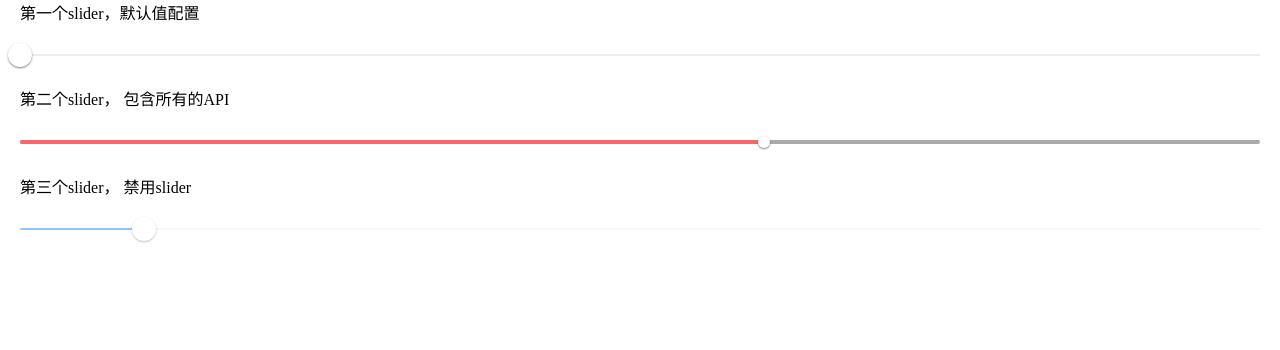
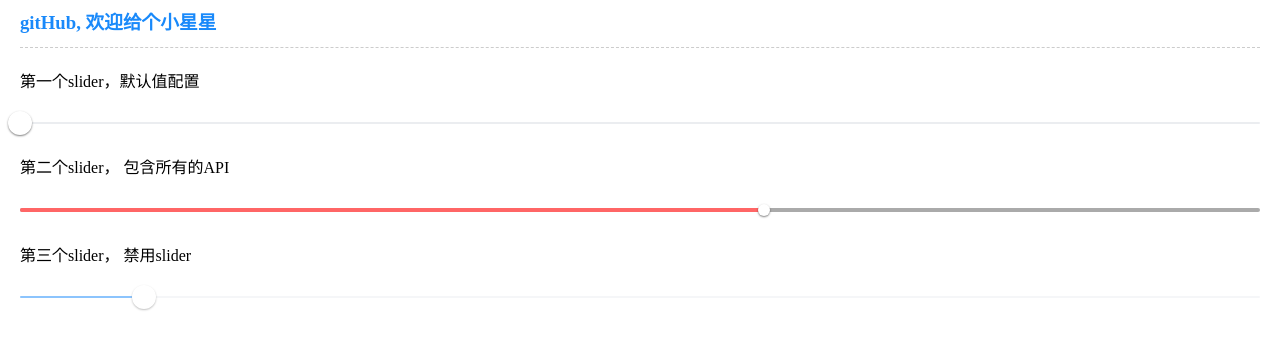
Before and after one commit to Shenjieping/v-slider, a website: page public/index.html in a window 1280 px wide. Drawn offline with Linux system fonts and the light colour scheme.

Commit message:
Add home page gitHub link

```diff
--- a/public/index.html
+++ b/public/index.html
@@ -5,8 +5,20 @@
   <meta name="viewport" content="width=device-width, initial-scale=1.0">
   <title>Document</title>
   <link rel="stylesheet" href="./css/slider.css">
+  <style>
+    h3 {
+      margin-bottom: 20px;
+      border-bottom: 1px dashed #ccc;
+      line-height: 2.5;
+    }
+    h3 a {
+      color: #1989fa;
+      text-decoration: none;
+    }
+  </style>
 </head>
 <body>
+  <h3><a href="https://github.com/Shenjieping/v-slider" target="_blank">gitHub, 欢迎给个小星星</a></h3>
   <p>第一个slider，默认值配置</p>
   <div class="v-slider slider-0"></div>
   <p>第二个slider， 包含所有的API</p>
```
